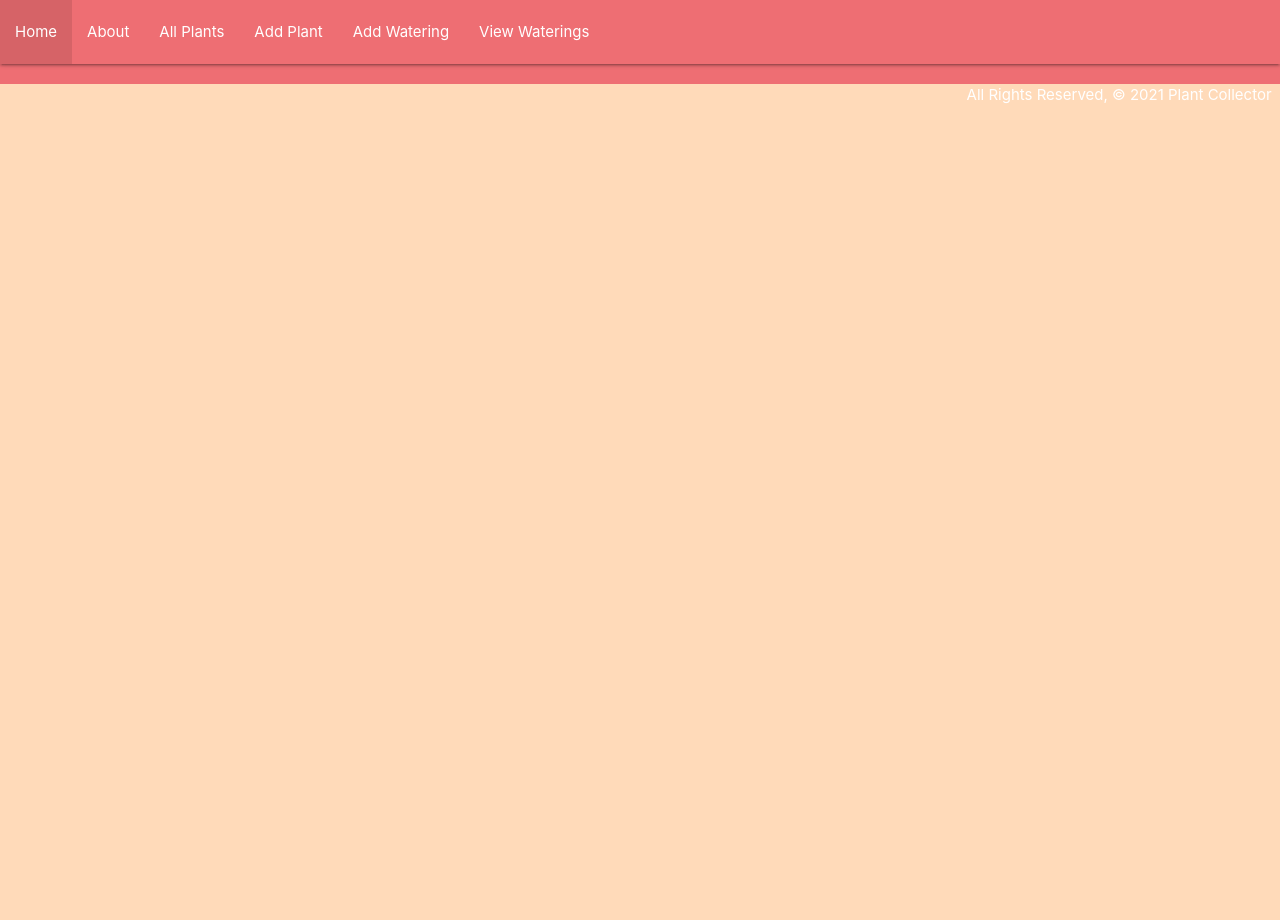
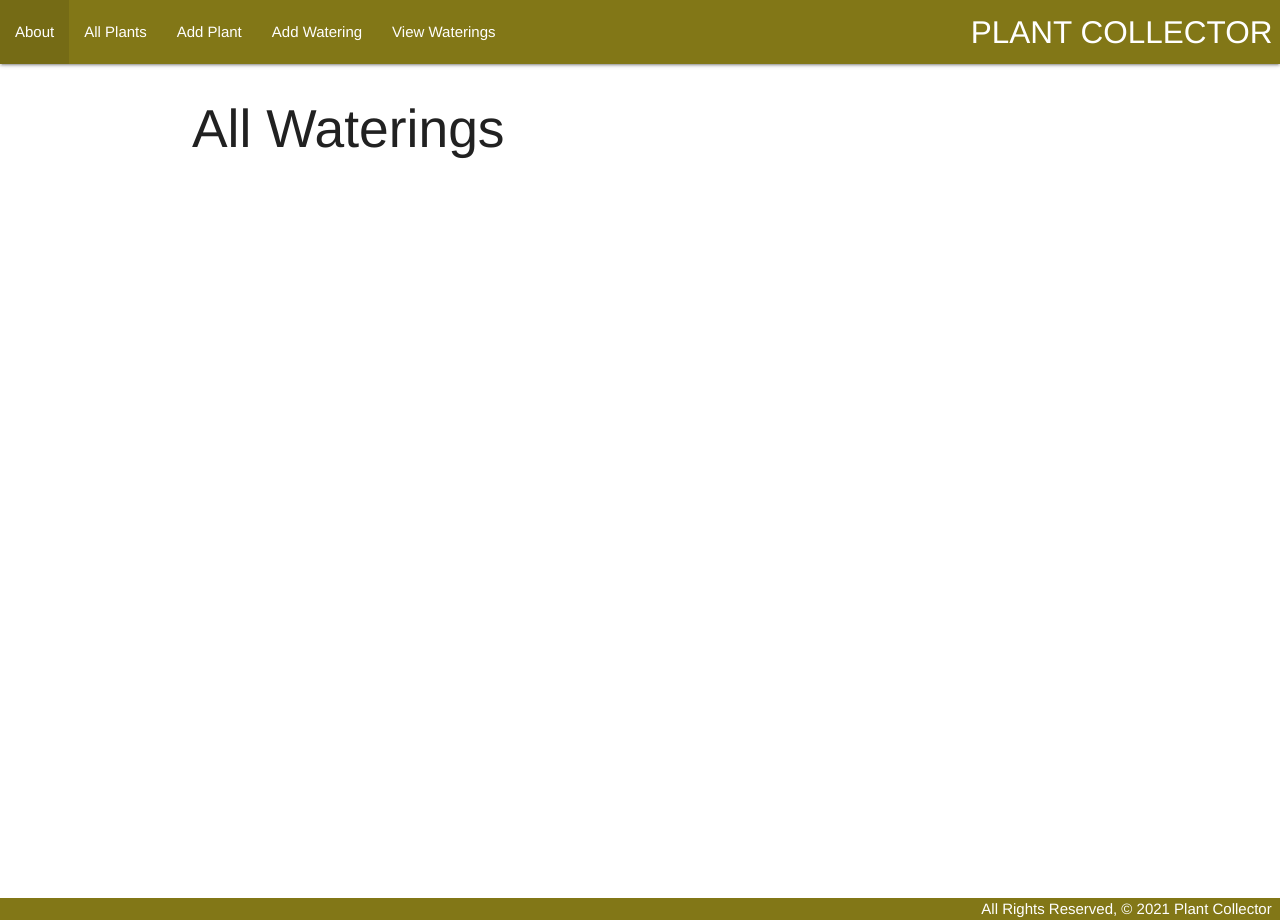
Before and after one commit to rattomegan/plantcollector, a Django app: page /waterings/ in a window 1280 px wide. Run offline with Django 3.2, Linux system fonts and the light colour scheme; data that the repository does not hold is empty.

Commit message:
Update styling

```diff
--- a/main_app/static/css/style.css
+++ b/main_app/static/css/style.css
@@ -1,3 +1,15 @@
 body {
-  background-color: peachpuff;
+  display: flex;
+  font-family: Helvetica, sans-serif;
+  min-height: 100vh;
+  flex-direction: column;
 }
+
+main {
+  flex: 1 0 auto;
+}
+
+footer.page-footer {
+  padding-top: 0;
+  text-align: right;
+}
--- a/main_app/templates/base.html
+++ b/main_app/templates/base.html
@@ -8,7 +8,8 @@
   <link
   rel="stylesheet"
   href="https://cdnjs.cloudflare.com/ajax/libs/materialize/1.0.0/css/materialize.min.css"
->
+  >
+  <link href="https://fonts.googleapis.com/icon?family=Material+Icons" rel="stylesheet">
   <link rel="stylesheet" type="text/css" href="{% static 'css/style.css' %}">
   <script src="https://cdnjs.cloudflare.com/ajax/libs/materialize/1.0.0/js/materialize.min.js"></script>
   <title>Plant Collector</title>
@@ -16,9 +17,10 @@
 <body>
   <header class="navbar-fixed">
    <nav>
-     <div class="nav-wrapper">
-      <ul>
-        <li><a href="{% url 'home' %}">Home</a></li>
+     <div class="nav-wrapper lime darken-4">
+      <a href="{% url 'home' %}" class="right brand-logo">PLANT COLLECTOR</a>
+      <a href="" data-target="mobile-demo" class="sidenav-trigger"><i class="material-icons">menu</i></a>
+      <ul id="nav-mobile" class="left hide-on-med-and-down">
         <li><a href="{% url 'about' %}">About</a></li>
         <li><a href="{% url 'plants_index' %}">All Plants</a></li>
         <li><a href="{% url 'plants_create' %}">Add Plant</a></li>
@@ -27,6 +29,14 @@
       </ul>
     </div>
    </nav>
+
+   <ul class="sidenav" id="mobile-demo">
+    <li><a href="{% url 'about' %}">About</a></li>
+    <li><a href="{% url 'plants_index' %}">All Plants</a></li>
+    <li><a href="{% url 'plants_create' %}">Add Plant</a></li>
+    <li><a href="{% url 'waterings_create' %}">Add Watering</a></li>
+    <li><a href="{% url 'waterings_index' %}">View Waterings</a></li>
+  </ul>
   </header>
 
   <main class="container">
@@ -34,8 +44,16 @@
     {% endblock %}
   </main>
 
-  <footer class="page-footer">
+  <footer class="page-footer lime darken-4">
     <div class="right">All Rights Reserved, &copy; 2021 Plant Collector &nbsp;</div>
   </footer>
+
+  <script>
+    document.addEventListener('DOMContentLoaded', function() {
+      var elems = document.querySelectorAll('.sidenav');
+      var instances = M.Sidenav.init(elems, options);
+    });
+
+  </script>
 </body>
 </html>
--- a/main_app/templates/main_app/watering_list.html
+++ b/main_app/templates/main_app/watering_list.html
@@ -1,6 +1,7 @@
 {% extends 'base.html' %}
 {% block content %}
 
+<h2>All Waterings</h2>
 {% for watering in watering_list %}
   <a href="{% url 'waterings_detail' watering.id %}">
     <div class="card">
--- a/main_app/templates/plants/detail.html
+++ b/main_app/templates/plants/detail.html
@@ -30,7 +30,7 @@
       <div class="card-panel red-text center-align">{{plant.name}} may need some plant food.</div>
     {% endif %}
 
-    <table class="striped">
+    <table class="highlight">
       <thead>
         <tr><th>Date of Feeding</th><th>Type</th></tr>
       </thead>
@@ -59,7 +59,7 @@
           <div class="card-action">
             <form action="{% url 'remove_watering' plant.id watering.id %}" method="POST">
               {% csrf_token %}
-              <button type="remove" class="btn">Remove Watering</button>
+              <button type="remove" class="btn lime darken-3">Remove Watering</button>
             </form>
           </div>
         </div>
@@ -80,7 +80,7 @@
           <div class="card-action" method="POST">
             <form action="{% url 'assoc_watering' plant.id watering.id %}" method="POST">
               {% csrf_token %}
-              <button type="submit" class="btn">Add Watering to Past Schedule</button>
+              <button type="submit" class="btn lime darken-3">Add Watering to Past Schedule</button>
             </form>
           </div>
         </div>
```
